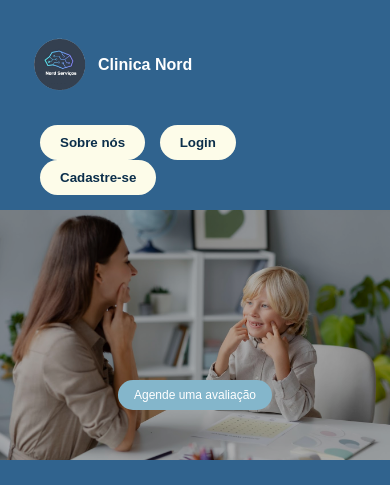
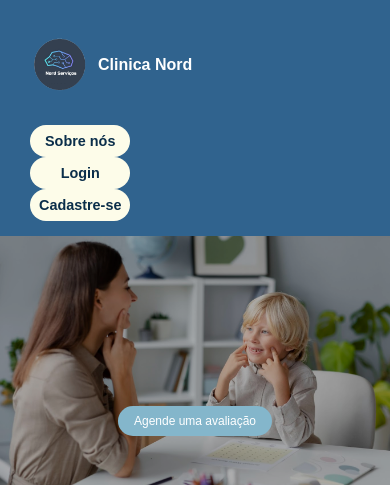
Before and after one commit to ClinicaNord/ClinicaNord, a Spring Boot app: page / in a window 390 px wide. Shown: the top 485 px of the page. Run offline with Spring Boot 4, Linux system fonts and the light colour scheme.

Commit message:
responsividade pag home
agora a pagina home está responsiva

```diff
--- a/src/main/resources/static/index.html
+++ b/src/main/resources/static/index.html
@@ -18,9 +18,9 @@
     </div>
 
     <nav>
-      <a href="./sobreNos.html"><button>Sobre nós</button></a>
-      <a href="./login.html"><button>Login</button></a>
-      <a href="./cadastroCliente.html"><button class="btn-cadastro">Cadastre-se</button></a>
+      <a href="./sobreNos.html" class="btn-cadastro"><button>Sobre nós</button></a>
+      <a href="./login.html" class="btn-cadastro"><button>Login</button></a>
+      <a href="./cadastroCliente.html" class="btn-cadastro"><button>Cadastre-se</button></a>
     </nav>
   </header>
 
--- a/src/main/resources/static/style/home.css
+++ b/src/main/resources/static/style/home.css
@@ -285,6 +285,26 @@ header .inicio {
     }
 
     @media (max-width: 480px) {
+       header nav button {
+    width: 50%;
+    font-size: 0.9rem;
+    padding: 8px 10px;
+  margin-left: 5px;
+  margin-right: auto;
+
+}
+
+  header nav .btn-cadastro {
+    margin-top: 10px;
+  }
+  .btn-cadastro button {
+    width: 50%;
+    font-size: 0.9rem;
+    padding: 8px 0px;
+    margin-left: 0;
+  margin-right: auto;
+
+  }
       header h1 {
         font-size: 20px;
       }
@@ -323,30 +343,3 @@ header .inicio {
         height: 200px;
       }
     }
-    @media (max-width: 320px) {
-      header h1 {
-        font-size: 18px;
-      }
-
-      .hero button {
-        padding: 6px 12px;
-        font-size: 10px;
-      }
-      .btn-agendar {
-        padding: 6px 12px;
-        font-size: 10px;
-      }
-      .servicos h2 {
-        font-size: 20px;
-      }
-      .card h3 {
-        font-size: 16px;
-      }
-      .contato h2 {
-        font-size: 18px;
-      }
-      iframe {
-        height: 150px;
-      }
-
-    }
```
